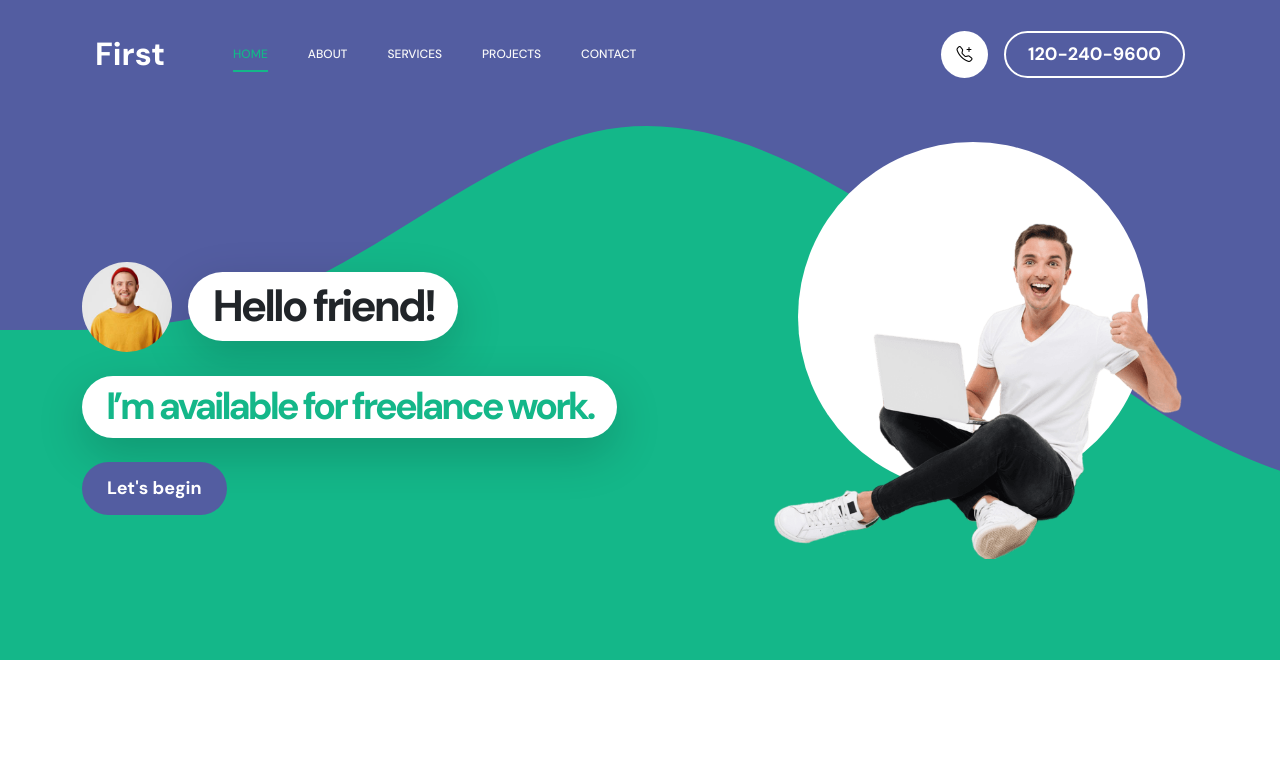
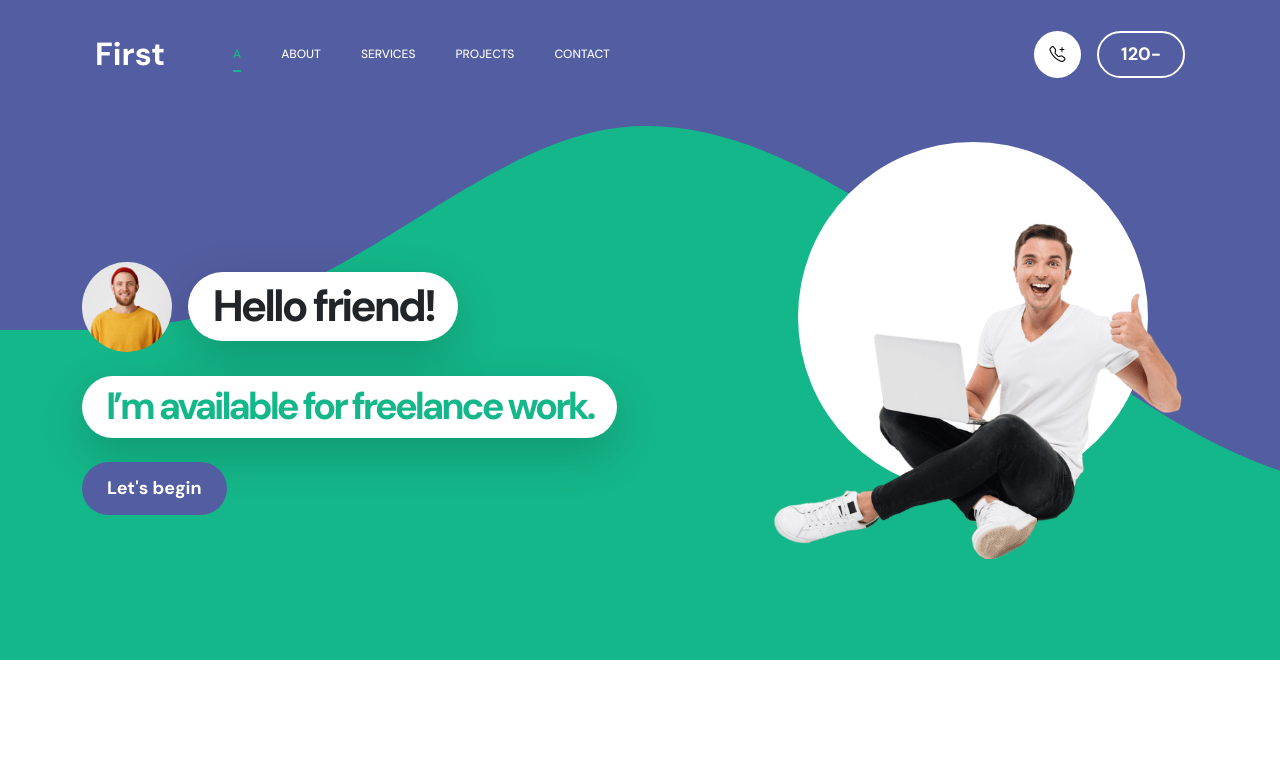
Before and after one commit to Muhammad-shahid512/templ3, a plain HTML site: page index.html in a window 1280 px wide. Shown: the top 777 px of the page. Drawn offline with Linux system fonts and the light colour scheme.

Commit message:
new branch

```diff
--- a/index.html
+++ b/index.html
@@ -53,14 +53,14 @@ https://templatemo.com/tm-578-first-portfolio
                 <div class="d-flex align-items-center d-lg-none">
                     <i class="navbar-icon bi-telephone-plus me-3"></i>
                     <a class="custom-btn btn" href="#section_5">
-                        120-240-9600
+                        120
                     </a>
                 </div>
 
                 <div class="collapse navbar-collapse" id="navbarNav">
                     <ul class="navbar-nav ms-lg-5">
                         <li class="nav-item">
-                            <a class="nav-link click-scroll" href="#section_1">Home</a>
+                            <a class="nav-link click-scroll" href="#section_1">a</a>
                         </li>
 
                         <li class="nav-item">
@@ -83,7 +83,7 @@ https://templatemo.com/tm-578-first-portfolio
                     <div class="d-lg-flex align-items-center d-none ms-auto">
                         <i class="navbar-icon bi-telephone-plus me-3"></i>
                         <a class="custom-btn btn" href="#section_5">
-                            120-240-9600
+                            120-
                         </a>
                     </div>
                 </div>
```
